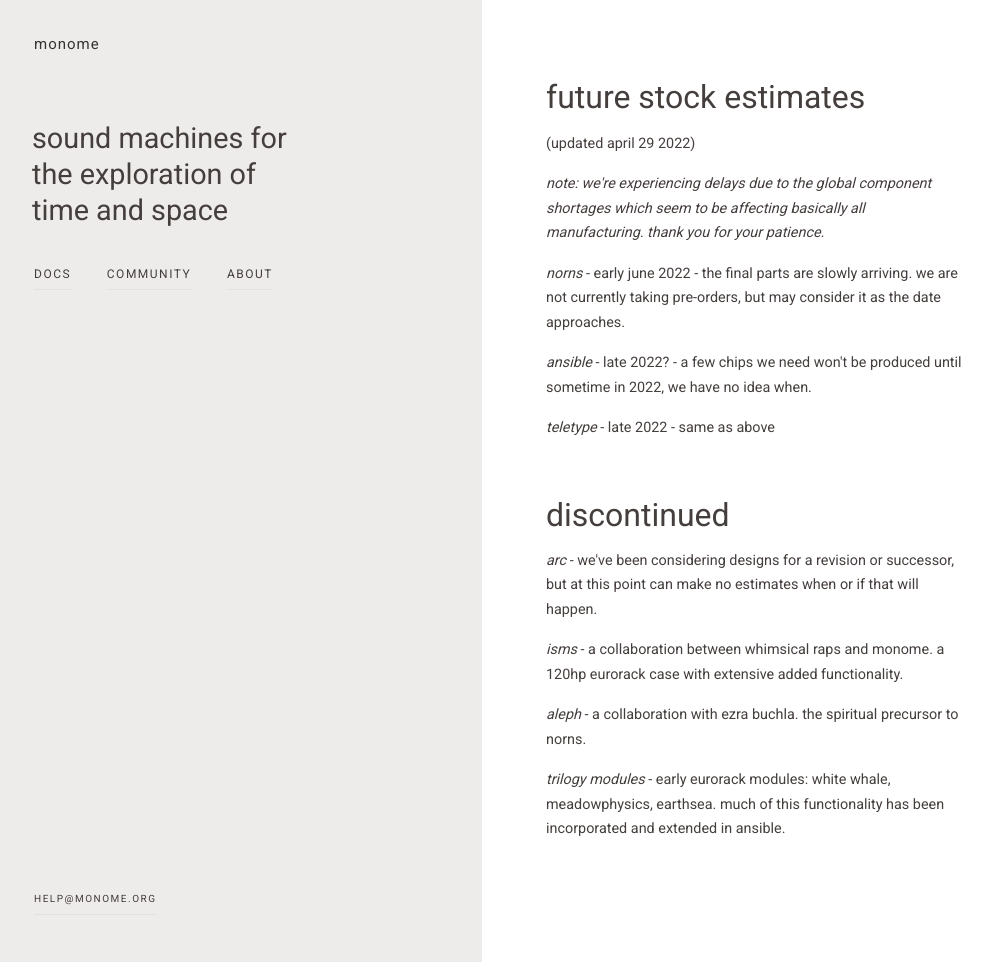
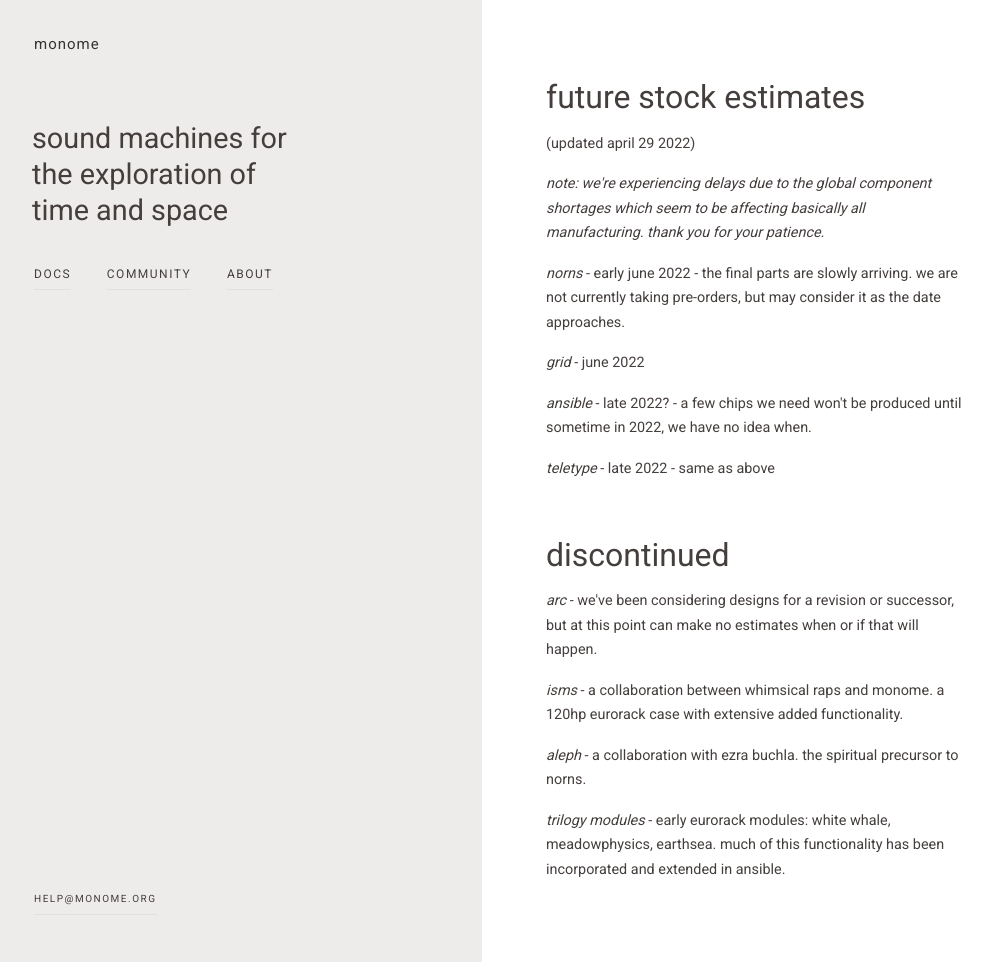
Before and after one commit to monome/monome.github.io, a Jekyll site: the page built from future.html, in a window 1280 px wide and 962 px high. Shown: the whole window, without its empty margins (30-1022 px from the left). Built offline with Jekyll 4.4.1, drawn with Linux system fonts in a browser that asks for light colours.

Commit message:
grid june 2022

```diff
--- a/future.html
+++ b/future.html
@@ -7,6 +7,7 @@
   <p>(updated april 29 2022)</p>
   <p><i>note: we're experiencing delays due to the global component shortages which seem to be affecting basically all manufacturing. thank you for your patience.</i></p>
   <p><i>norns</i> - early june 2022 - the final parts are slowly arriving. we are not currently taking pre-orders, but may consider it as the date approaches.</p>
+  <p><i>grid</i> - june 2022</p>
   <p><i>ansible</i> - late 2022? - a few chips we need won't be produced until sometime in 2022, we have no idea when.</p>
   <p><i>teletype</i> - late 2022 - same as above</p>
   <br />
```
